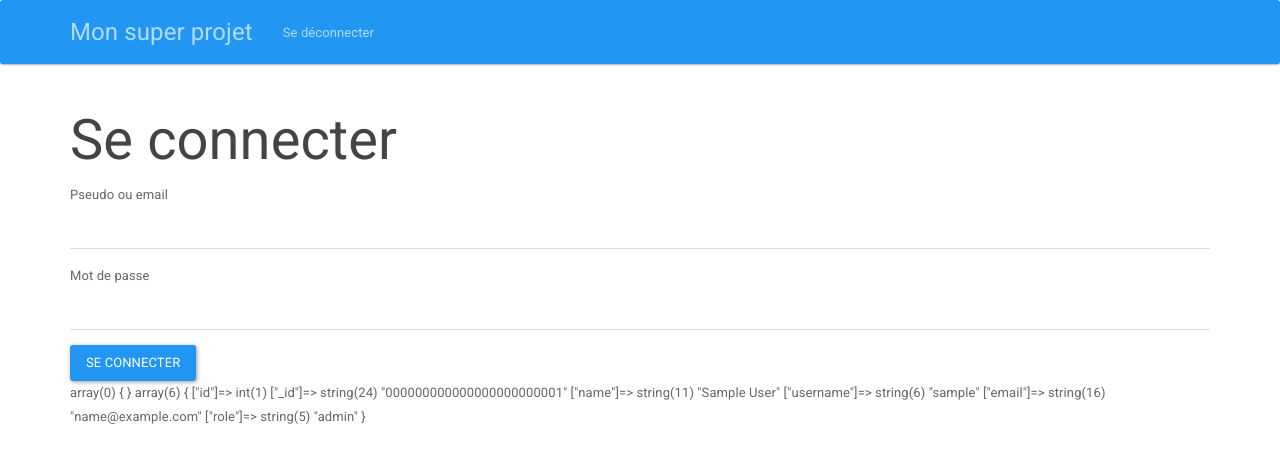
After one commit to Shiiny/Gestion-membres, a PHP site: page /Gestion-membres/login.php in a window 1280 px wide. The commit adds this page. Shown: the top 463 px of the page. Run offline with PHP 8.4, Linux system fonts and the light colour scheme; the visitor is signed in with stand-in values (Sample User, id 1).

Commit message:
Ajout des fichiers account.php, login.php et logout.php

```diff
--- /dev/null
+++ b/account.php
@@ -0,0 +1,6 @@
+<?php require 'inc/header.php'; ?>
+
+<h1>Votre compte</h1>
+<?php var_dump($_SESSION); ?>
+
+<?php require 'inc/footer.php'; ?>
--- a/inc/header.php
+++ b/inc/header.php
@@ -1,3 +1,8 @@
+<?php
+  if(session_status() == PHP_SESSION_NONE) {
+    session_start();
+  }
+?>
 <!DOCTYPE html>
 <html lang="en">
   <head>
@@ -31,11 +36,24 @@
         </div>
         <div id="navbar" class="collapse navbar-collapse">
           <ul class="nav navbar-nav">
-            <li class="active"><a href="register.php">S'inscrire</a></li>
-            <li><a href="login.php">Se connecter</a></li>
+            <?php if(isset($_SESSION['auth'])): ?>
+              <li><a href="logout.php">Se déconnecter</a></li>
+            <?php else: ?>
+              <li class="active"><a href="register.php">S'inscrire</a></li>
+              <li><a href="login.php">Se connecter</a></li>
+            <?php endif; ?>
           </ul>
         </div><!--/.nav-collapse -->
       </div>
     </nav>
 
     <div class="container">
+
+      <?php if(isset($_SESSION['flash'])): ?>
+        <?php foreach ($_SESSION['flash'] as $type => $msg): ?>
+          <div class="alert alert-<?= $type; ?>">
+            <?= $msg; ?>
+          </div>
+        <?php endforeach; ?>
+        <?php unset($_SESSION['flash']); ?>
+      <?php endif; ?>
--- /dev/null
+++ b/login.php
@@ -0,0 +1,56 @@
+<?php
+	session_start();
+	if(!empty($_POST) && !empty($_POST['username']) && !empty($_POST['password'])) {
+		require_once 'inc/db.php';
+		$req = $pdo->prepare('SELECT * FROM users WHERE username = :username OR email = :username');
+		$req->execute(['username' => $_POST['username']]);
+		$user = $req->fetch();
+		var_dump($user);
+		if(password_verify($_POST['password'], $user->password)) {
+			$_SESSION['auth'] = $user;
+			header('Location: account.php');
+			exit();
+		}
+		else {
+			$_SESSION['flash']['danger'] = "Identifiant ou mot de passe incorrecte";
+		}
+	}
+
+
+
+
+ ?>
+
+<?php require 'inc/header.php'; ?>
+
+<h1>Se connecter</h1>
+
+<?php if(!empty($errors)): ?>
+<div class="alert alert-danger">
+	<p>Vous n'avez pas rempli le formulaire correctement</p>
+	<ul>
+	<?php foreach ($errors as $error): ?>
+		<li><?= $error; ?></li>
+	<?php endforeach; ?>
+	</ul>
+
+</div>
+<?php endif; ?>
+
+<form action="" method="POST">
+	<div class="form-group">
+		<label for="">Pseudo ou email</label>
+		<input type="text" name="username" class="form-control"  />
+	</div>
+
+	<div class="form-group">
+		<label for="">Mot de passe</label>
+		<input type="password" name="password" class="form-control"  />
+	</div>
+
+	<button type="submit" class="btn btn-primary">Se connecter</button>
+</form>
+
+<?php var_dump($_POST, $_SESSION['auth']); ?>
+
+<?php require 'inc/footer.php'; ?>
--- /dev/null
+++ b/logout.php
@@ -0,0 +1,5 @@
+<?php
+	session_start();
+	unset($_SESSION['auth']);
+	$_SESSION['flash']['success'] = "Vous êtes déconnecté";
+	header('Location: login.php');
--- a/register.php
+++ b/register.php
@@ -1,6 +1,7 @@
 <?php require_once 'inc/function.php'; ?>
 
 <?php
+session_start();
 
 if(!empty($_POST)) {
 	$errors = [];
@@ -42,6 +43,7 @@ if(!empty($_POST)) {
 		$mail_msg = "Afin de valider votre compte merci de cliquer sur ce lien\n\nhttp://localhost/Gestion-membres/confirm.php?id=$user_id&token=$token";
 		$header = 'From: "Web-Shiny"<contact@web-shiny.fr>'."\r\n\r\n";
 		mail($_POST['email'], "Confirmation de votre compte", $mail_msg, $header);
+		$_SESSION['flash']['success'] = "Un email de confirmation vous a été envoyé.";
 		header('Location: login.php');
 		exit();
 		//lien : http://localhost/Gestion-membres/confirm.php?id=3&token=SC3dD70MHLJRaT1jHiFTR5D99xp1g4WBYg2zuAZHYWgfjWHEyfxrGqcCl66U
```
Also changed, not shown: confirm.php (+8 -3 lines).
